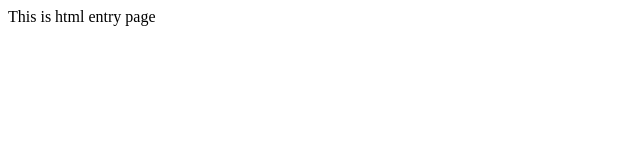
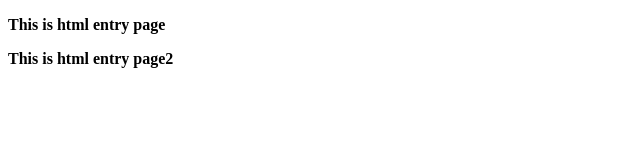
Before and after one commit to Abdullah-MotiWala/test1, a plain HTML site: page index.html in a window 1280 px wide. Shown: the whole page, without its empty margins (0-640 px from the left). Drawn offline with Linux system fonts and the light colour scheme.

Commit message:
third commit

```diff
--- a/index.html
+++ b/index.html
@@ -1,11 +1,13 @@
 <!DOCTYPE html>
 <html lang="en">
-<head>
-    <meta charset="UTF-8">
-    <meta name="viewport" content="width=device-width, initial-scale=1.0">
+  <head>
+    <meta charset="UTF-8" />
+    <meta name="viewport" content="width=device-width, initial-scale=1.0" />
     <title>Document</title>
-</head>
-<body>
-    This is html entry page
-</body>
+    <link rel="stylesheet" href="style.css" />
+  </head>
+  <body>
+    <p>This is html entry page</p>
+    <p>This is html entry page2</p>
+  </body>
 </html>
--- a/style.css
+++ b/style.css
@@ -0,0 +1,3 @@
+p {
+    font-weight: bold;
+}
```
